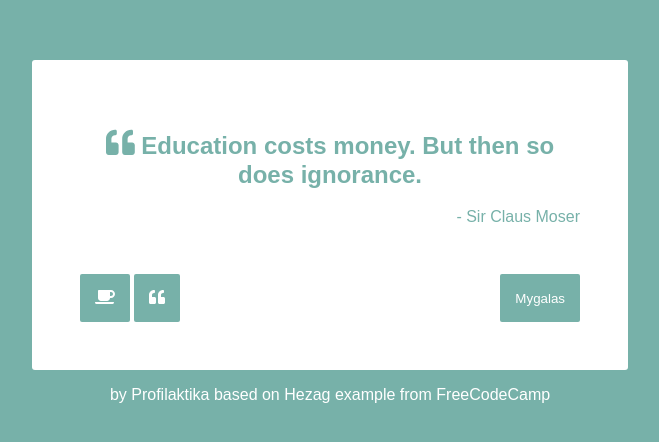
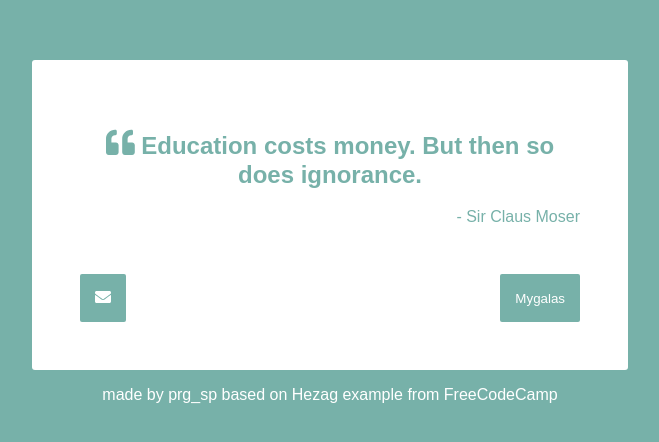
Before and after one commit to prg-sp/1_qoute_machine, a React (Create React App) app: page / in a window 1280 px wide. Shown: the part 160-602 px from the top of the page, without its empty margins (310-969 px from the left). Built offline with nearby package versions, Linux system fonts and the light colour scheme.

Commit message:
deleted one soc link and freecodecamp test code

```diff
--- a/public/index.html
+++ b/public/index.html
@@ -15,6 +15,5 @@
 	<body>
 		<noscript>You need to enable JavaScript to run this app.</noscript>
 		<div id="root"></div>
-		<script src="https://cdn.freecodecamp.org/testable-projects-fcc/v1/bundle.js"></script>
 	</body>
 </html>
--- a/src/components/Autorius.js
+++ b/src/components/Autorius.js
@@ -1,9 +1,9 @@
 const Autorius = ({ cssClass }) => {
 	return (
 		<div className={cssClass}>
-			<p>by Profilaktika based on Hezag example from FreeCodeCamp</p>
+			<p>made by prg_sp based on Hezag example from FreeCodeCamp</p>
 		</div>
-	)
-}
+	);
+};
 
-export default Autorius
+export default Autorius;
--- a/src/components/Soc.js
+++ b/src/components/Soc.js
@@ -1,29 +1,22 @@
-import SocLinkas from './SocLinkas'
+import SocLinkas from './SocLinkas';
 //import { FontAwesomeIcon } from '@fortawesome/react-fontawesome'
-import { faCoffee, faQuoteLeft } from '@fortawesome/free-solid-svg-icons'
+import { faEnvelope } from '@fortawesome/free-solid-svg-icons';
 
 const Soc = ({ spalva }) => {
-	const hrefas = 'https://twitter.com/intent/tweet'
-	const hrefas2 = 'https://profilaktika1985.github.io/paprastasHtml/'
+	// const hrefas = 'https://github.com/prg-sp';
+	const hrefas2 = 'mailto:wdev.prg.sp@gmail.com';
 
 	return (
 		<div>
 			<SocLinkas
-				id="tweet-quote"
-				cssClass="myg"
-				icon={faCoffee}
-				spalva={spalva}
-				hrefas={hrefas}
-			/>
-			<SocLinkas
 				cssClass="myg"
 				kur="telegramas"
-				icon={faQuoteLeft}
+				icon={faEnvelope}
 				spalva={spalva}
 				hrefas={hrefas2}
 			/>
 		</div>
-	)
-}
+	);
+};
 
-export default Soc
+export default Soc;
```
